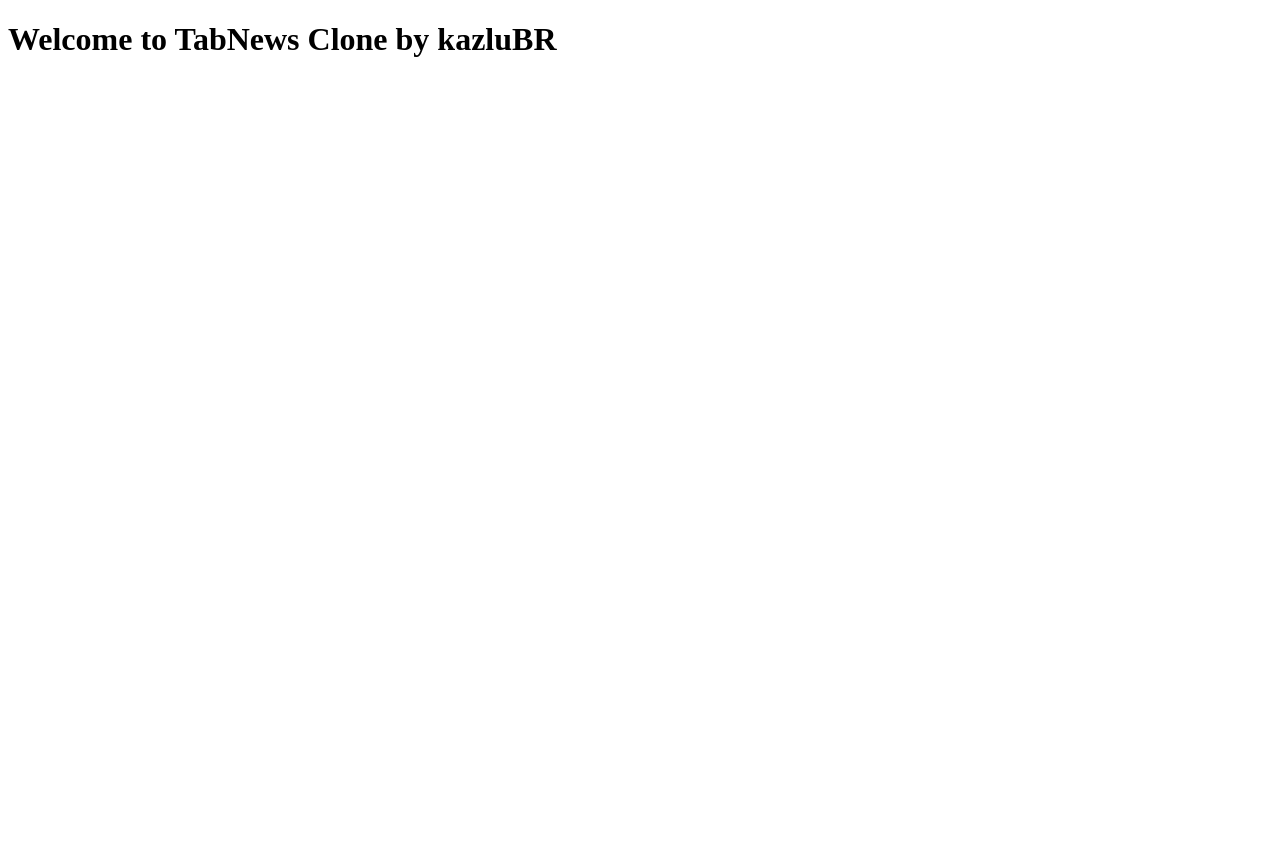
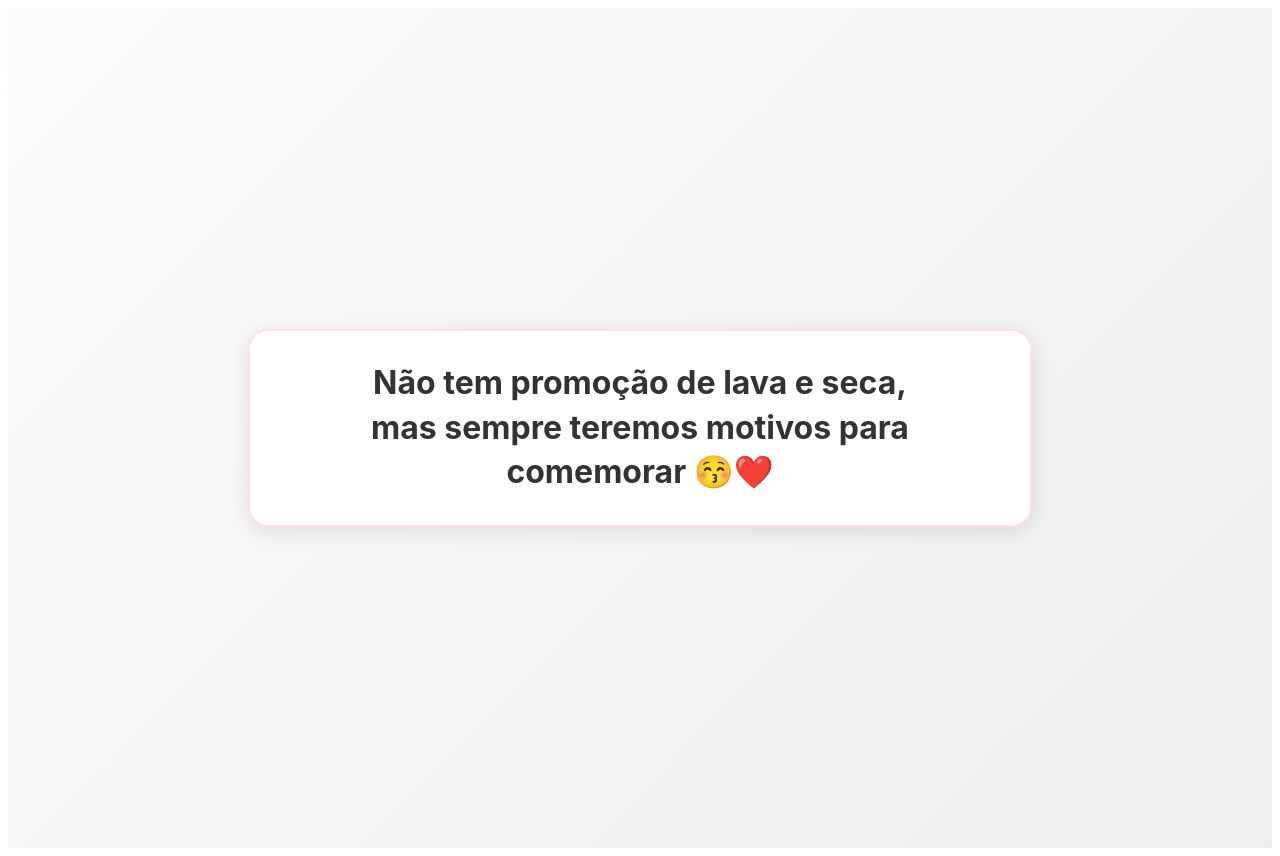
Before and after one commit to kazluBR/clone-tabnews, a Next.js app: page / in a window 1280 px wide. Before the commit the page ends 800 px from the top, so only its background shows below. Built offline with nearby package versions, Linux system fonts and the light colour scheme.

Commit message:
Modifying text for the challenge prank

```diff
--- a/pages/index.js
+++ b/pages/index.js
@@ -24,7 +24,35 @@
         <meta property="og:type" content="product" />
       </Head>
 
-      <h1>Welcome to TabNews Clone by kazluBR</h1>
+      <div
+        style={{
+          minHeight: "100vh",
+          display: "flex",
+          alignItems: "center",
+          justifyContent: "center",
+          background: "linear-gradient(135deg, #fdfbfb 0%, #ebedee 100%)",
+          padding: "20px",
+          textAlign: "center",
+        }}
+      >
+        <h1
+          style={{
+            fontFamily: "'Inter', sans-serif",
+            fontSize: "2rem",
+            maxWidth: "700px",
+            lineHeight: "1.4",
+            background: "white",
+            padding: "30px 40px",
+            borderRadius: "20px",
+            boxShadow: "0 4px 20px rgba(0,0,0,0.1)",
+            color: "#333",
+            border: "2px solid #ffe0e6",
+          }}
+        >
+          Não tem promoção de lava e seca,
+          <br /> mas sempre teremos motivos para comemorar 😚❤️
+        </h1>
+      </div>
     </>
   );
 }
```
